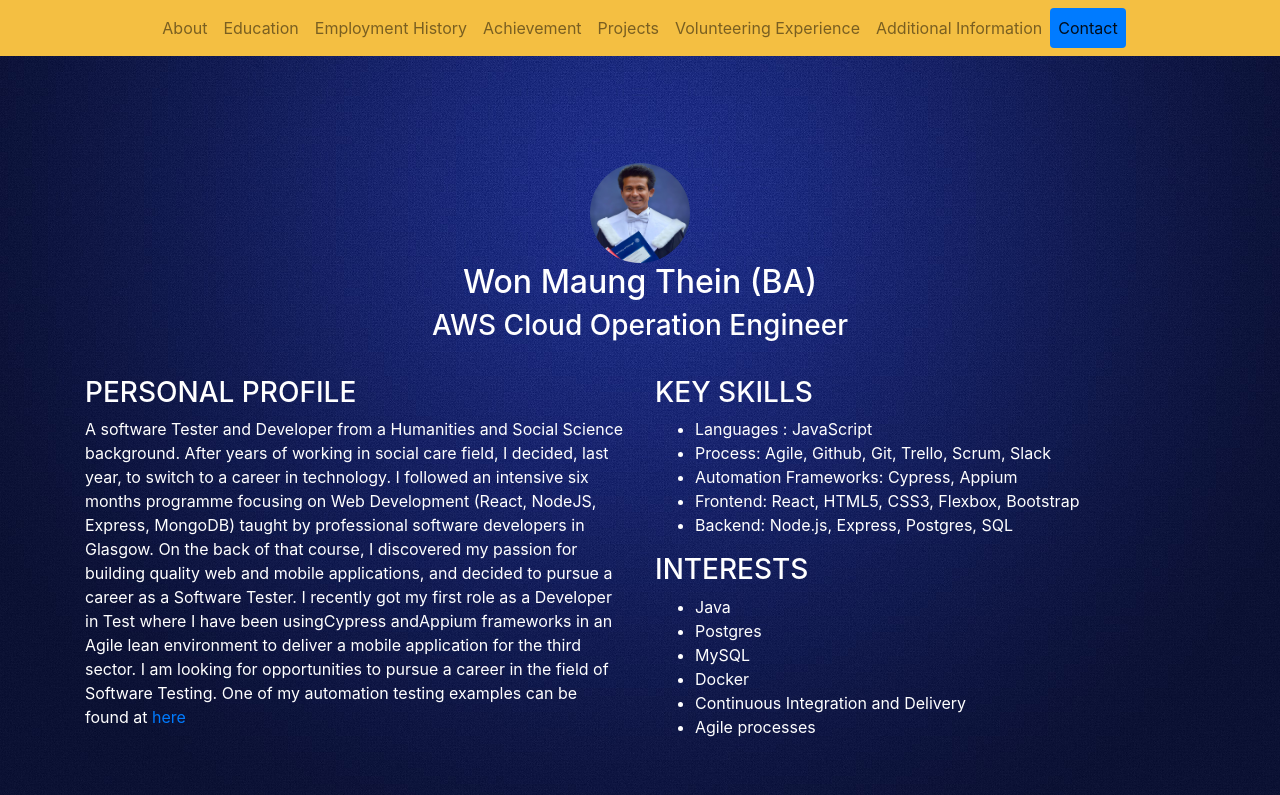
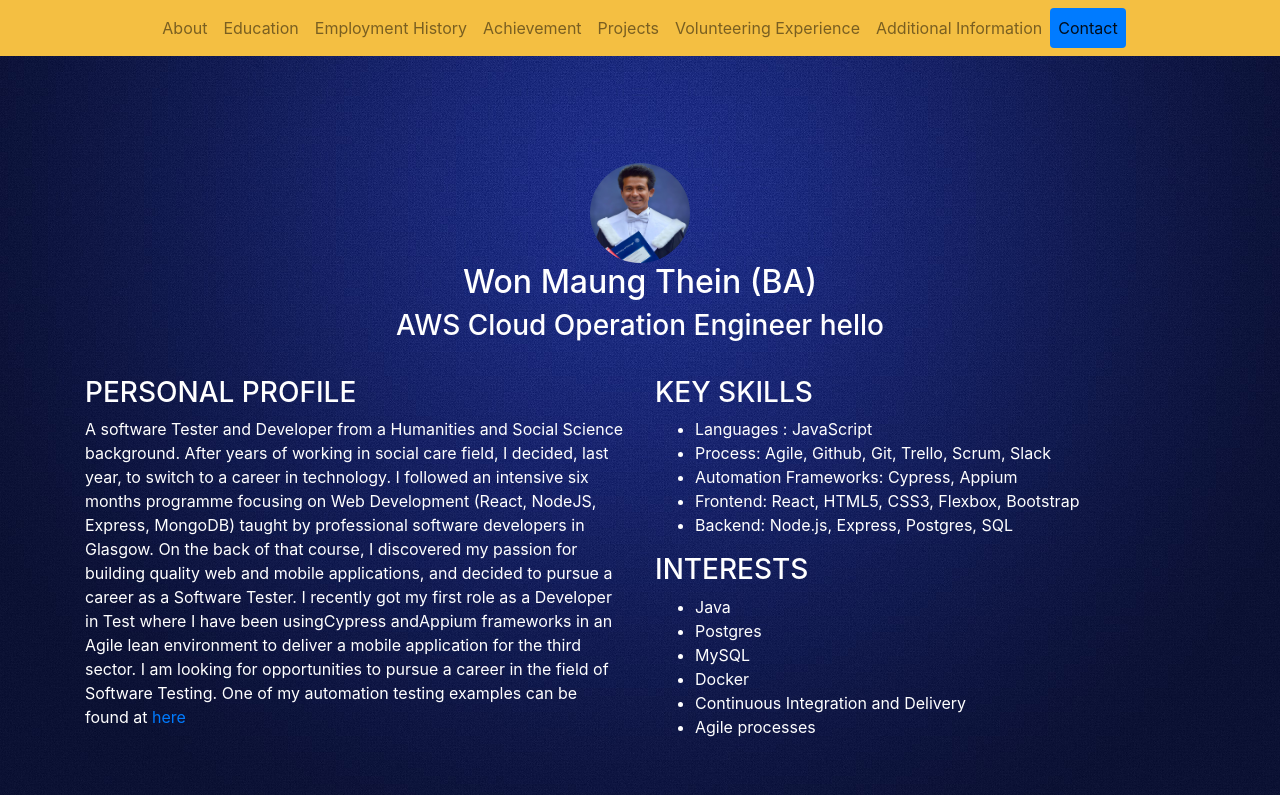
Before and after one commit to wonmaungthein/AWS-re-start-project, a website: page index.html in a window 1280 px wide. Shown: the top 795 px of the page. Drawn offline with nearby package versions, Linux system fonts and the light colour scheme.

Commit message:
Update index.html
hi

```diff
--- a/index.html
+++ b/index.html
@@ -77,7 +77,7 @@
 				<div class="aboutMe">
 					<img class="logo" src="me.jpg" alt "myphoto" />
 					<h2>Won Maung Thein (BA)</h2>
-					<h3>AWS Cloud Operation Engineer<h3>
+					<h3>AWS Cloud Operation Engineer hello<h3>
 				</div>
 				<div class="row profile-Skillscontainer">
 					<div class="col-sm Profile">
```
